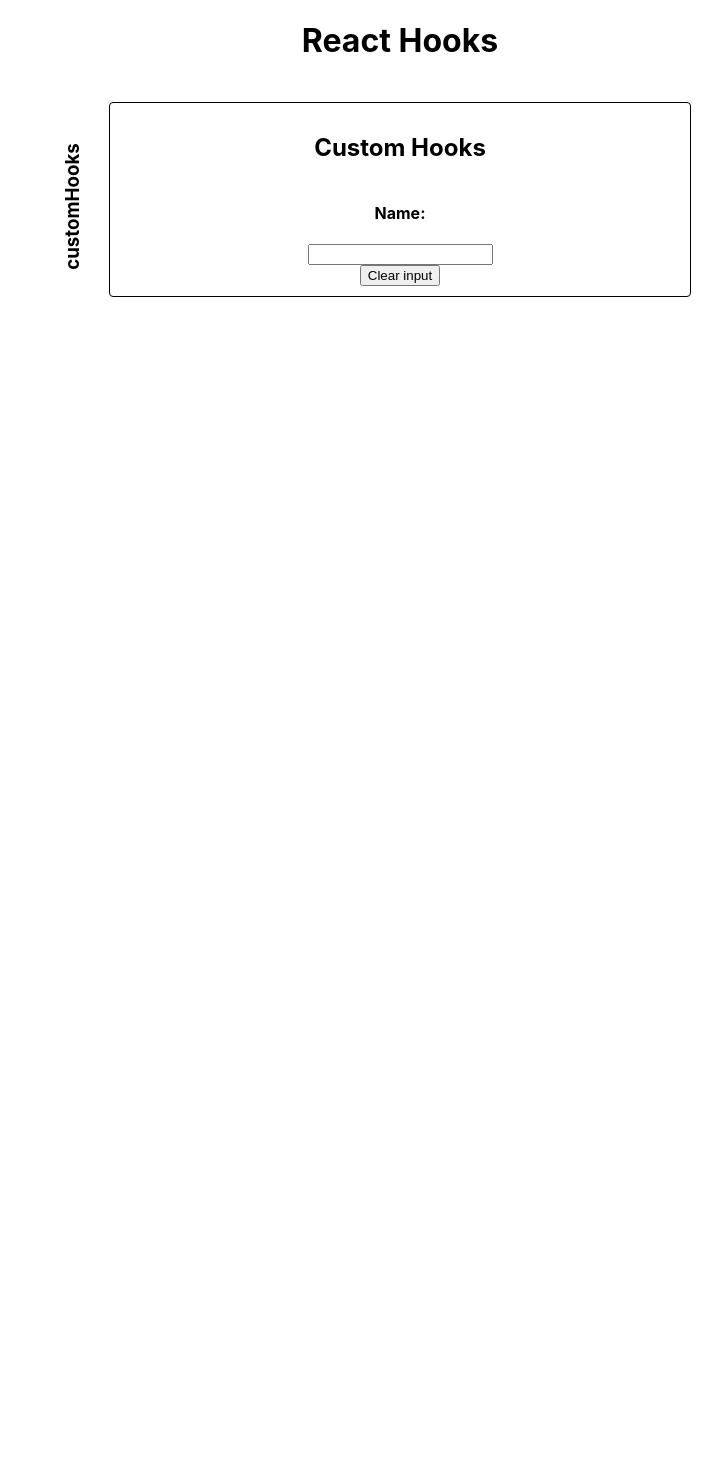
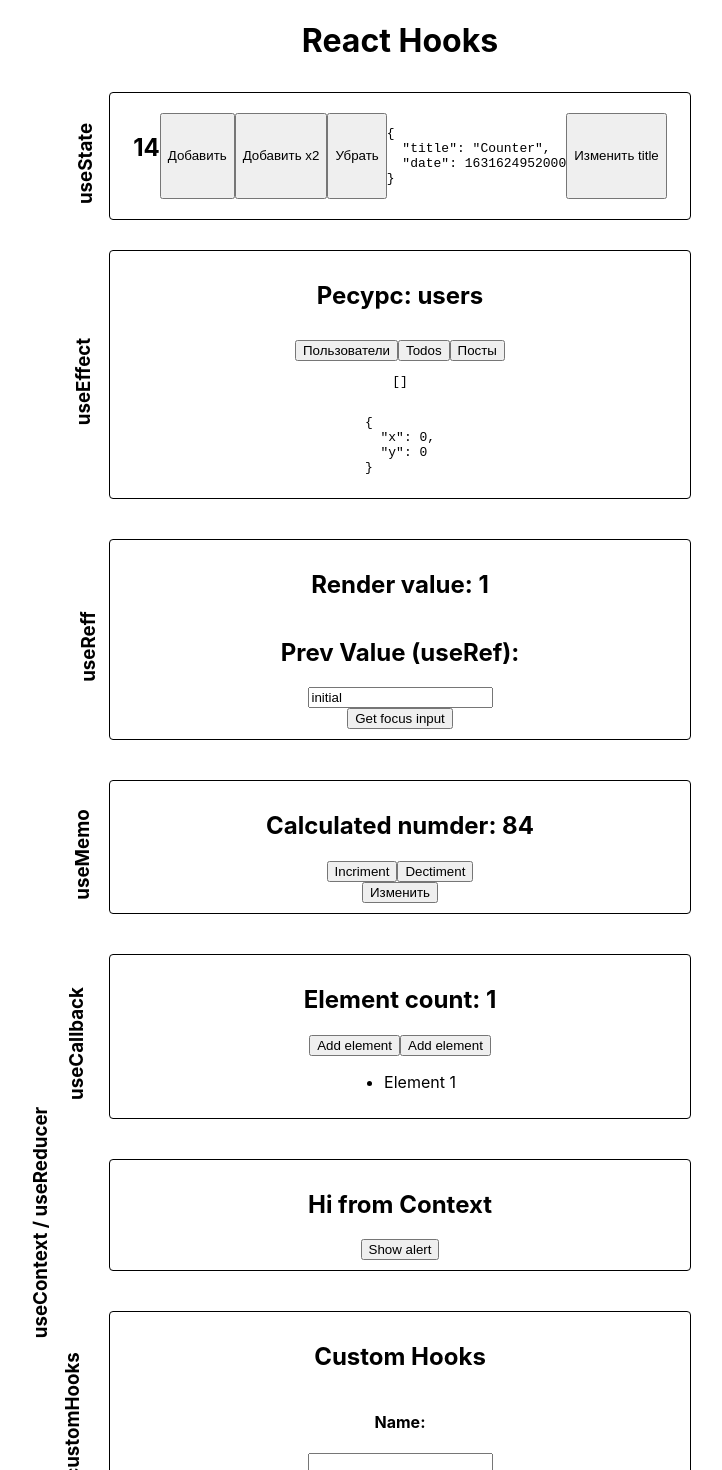
Before and after one commit to AndrewDisin/Hooks, a React (Create React App) app: page / in a window 1280 px wide. Shown: the top 1470 px of the page, without its empty margins (240-962 px from the left). Before the commit the page ends 800 px from the top, so only its background shows below. Built offline with nearby package versions, Linux system fonts and the light colour scheme; no server answers.

Commit message:
All component view

```diff
--- a/src/App.js
+++ b/src/App.js
@@ -1,9 +1,9 @@
-// import Counter from './components/Counter/Counter';
-// import Tabs from './components/Tabs/Tabs';
-// import RenderCount from './components/RenderCount/RenderCount';
-// import OptimizedCounter from './components/OptimizedCounter/OptimizedCounter';
-// import ElementGenerator from './components/ElementGenerator/ElementGenerator';
-// import ContextWrapper from './components/ContextWrapper/ContextWrapper';
+import Counter from './components/Counter/Counter';
+import Tabs from './components/Tabs/Tabs';
+import RenderCount from './components/RenderCount/RenderCount';
+import OptimizedCounter from './components/OptimizedCounter/OptimizedCounter';
+import ElementGenerator from './components/ElementGenerator/ElementGenerator';
+import ContextWrapper from './components/ContextWrapper/ContextWrapper';
 import CustomHooks from './components/CustomHooks/CustomHooks';
 
 function App() {
@@ -11,22 +11,22 @@
     <div className="wrapper">
       <h1>React Hooks</h1>
       {/* useState */}
-      {/* <Counter /> */}
+      <Counter />
 
       {/* useEffect */}
-      {/* <Tabs /> */}
+      <Tabs />
 
       {/* useRef */}
-      {/* <RenderCount /> */}
+      <RenderCount />
 
       {/* useMemo */}
-      {/* <OptimizedCounter /> */}
+      <OptimizedCounter />
 
       {/* useCallback */}
-      {/* <ElementGenerator /> */}
+      <ElementGenerator />
 
       {/* useContext / useReducer*/}
-      {/* <ContextWrapper /> */}
+      <ContextWrapper />
 
       {/* customHooks */}
       <CustomHooks />
```
